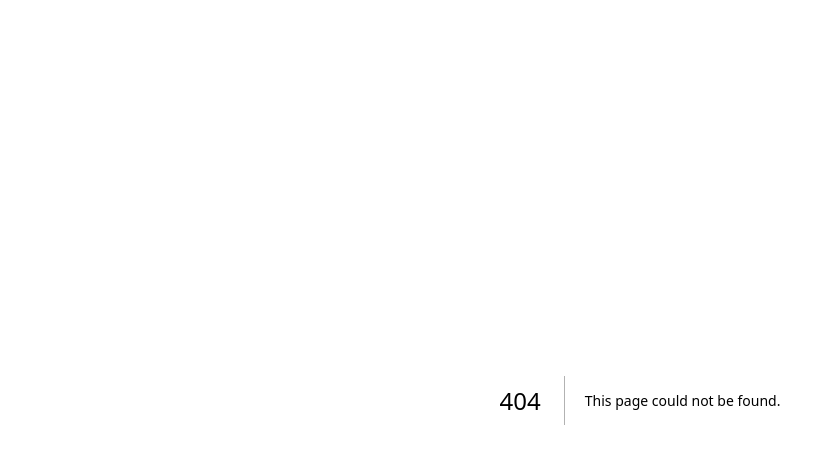
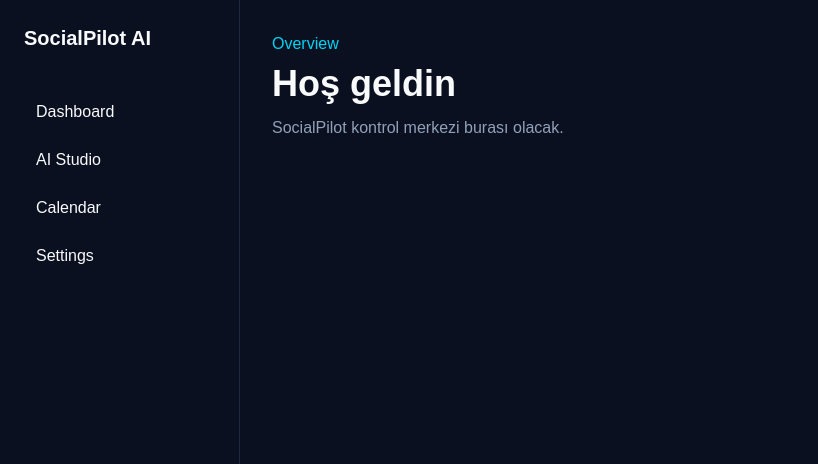
Before and after one commit to mulayimmusab1314/SocialPilot-v2, a Next.js app: page /dashboard in a window 1280 px wide. Before the commit this address had no page. Shown: the top 464 px of the page, without its empty margins (0-818 px from the left). Built offline with nearby package versions, Linux system fonts and the light colour scheme.

Commit message:
Add dashboard overview

```diff
--- /dev/null
+++ b/app/dashboard/page.tsx
@@ -0,0 +1,3 @@
+export default function DashboardPage() {
+  return <section><p className="text-cyan-400">Overview</p><h1 className="mt-2 text-4xl font-bold">Hoş geldin</h1><p className="mt-3 text-slate-400">SocialPilot kontrol merkezi burası olacak.</p></section>;
+}
```
